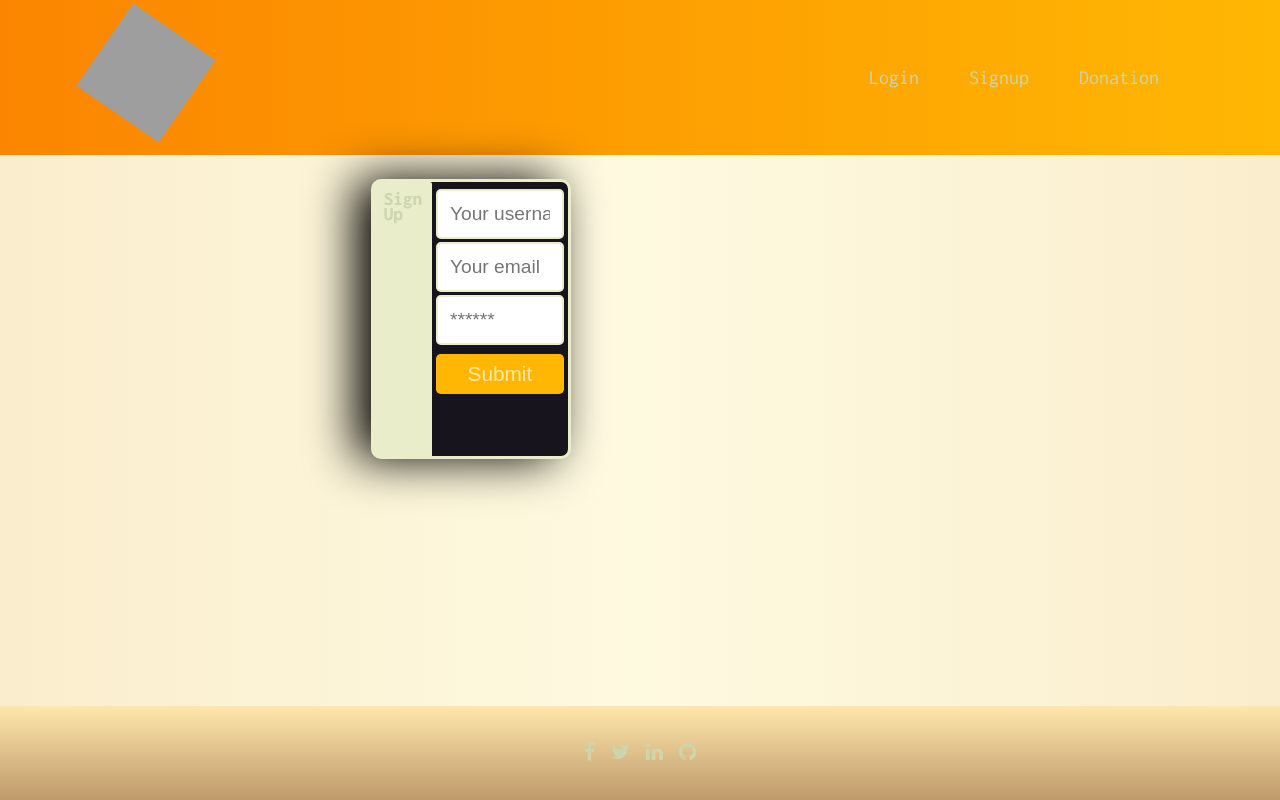
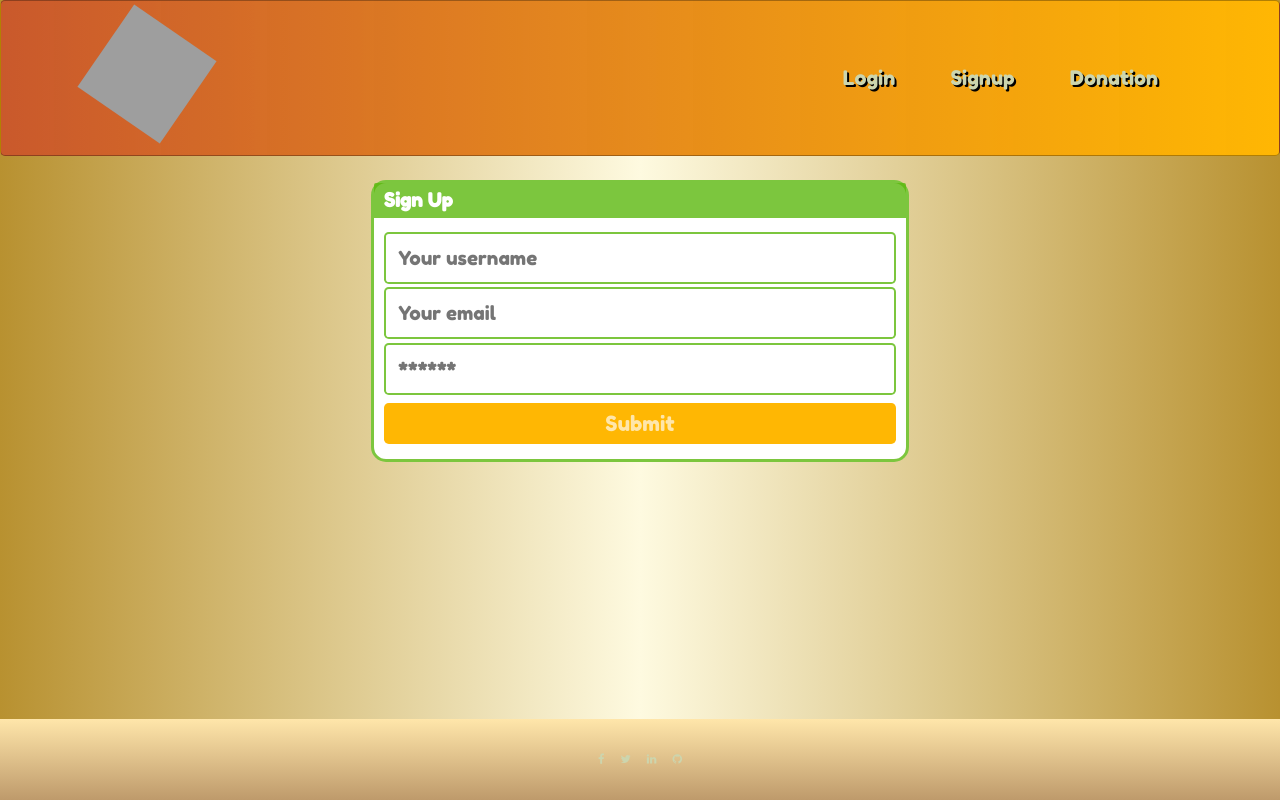
Before and after one commit to Racheldeng1995/UrbanPortfolio, a React (Create React App) app in the folder client/: page /signup in a window 1280 px wide. Built offline with nearby package versions, Linux system fonts and the light colour scheme; grey boxes are pictures that could not be loaded.

Commit message:
login-signup display cganged

```diff
--- a/client/public/index.html
+++ b/client/public/index.html
@@ -1,13 +1,26 @@
 <!DOCTYPE html>
 <html lang="en">
-
   <head>
+    <link
+      href="https://fonts.googleapis.com/css?family=Open+Sans:300i,400"
+      rel="stylesheet"
+    />
     <meta charset="utf-8" />
     <link rel="icon" href="%PUBLIC_URL%/leaf.ico" />
     <meta name="viewport" content="width=device-width, initial-scale=1" />
     <meta name="theme-color" content="#000000" />
-  <meta name="description" content="Web site created using create-react-app" />
+    <meta
+      name="description"
+      content="Web site created using create-react-app"
+    />
     <link rel="apple-touch-icon" href="%PUBLIC_URL%/logo192.png" />
+    <link rel="preconnect" href="https://fonts.googleapis.com" />
+    <link rel="preconnect" href="https://fonts.gstatic.com" crossorigin />
+    <link
+      href="https://fonts.googleapis.com/css2?family=Fredoka+One&display=swap"
+      rel="stylesheet"
+    />
+
     <!--
       manifest.json provides metadata used when your web app is installed on a
       user's mobile device or desktop. See https://developers.google.com/web/fundamentals/web-app-manifest/
@@ -24,8 +37,12 @@
     -->
     <link
       href="https://fonts.googleapis.com/css2?family=Inconsolata:wght@300;400;800&family=Karla:ital,wght@0,700;1,400&display=swap"
-    rel="stylesheet">
-  <link rel="stylesheet" href="https://cdnjs.cloudflare.com/ajax/libs/font-awesome/4.7.0/css/font-awesome.min.css">
+      rel="stylesheet"
+    />
+    <link
+      rel="stylesheet"
+      href="https://cdnjs.cloudflare.com/ajax/libs/font-awesome/4.7.0/css/font-awesome.min.css"
+    />
     <title>Urban Portfolio</title>
   </head>
 
@@ -43,5 +60,4 @@
       To create a production bundle, use `npm run build` or `yarn build`.
     -->
   </body>
-
 </html>
--- a/client/src/components/Header/index.css
+++ b/client/src/components/Header/index.css
@@ -1,3 +1,7 @@
+.header-wrapper {
+  border: 1px solid rgba(0, 0, 0, 0.3);
+  border-radius: 5px;
+}
 .header-img {
   width: 100px;
 }
@@ -23,3 +27,7 @@
     transform: rotate(360deg);
   }
 }
+
+.link {
+  text-shadow: 2px 2px #000000;
+}
--- a/client/src/components/Header/index.js
+++ b/client/src/components/Header/index.js
@@ -11,7 +11,7 @@ const Header = () => {
   };
 
   return (
-    <header className="bg-img-1 mb-4 py-2 flex-row align-center">
+    <header className="header-wrapper bg-img-1 mb-4 py-2 flex-row align-center">
       <div className="container flex-row justify-space-between-lg justify-center align-center">
         <Link to="/">
           <img
@@ -24,16 +24,24 @@ const Header = () => {
         <nav className="text-center">
           {Auth.loggedIn() ? (
             <>
-              <Link to="/profile">Me</Link>
+              <Link to="/profile">
+                <span className="link">Me</span>
+              </Link>
               <a href="/" onClick={logout}>
-                Logout
+                <span className="link"> Logout</span>
               </a>
             </>
           ) : (
             <>
-              <Link to="/login">Login</Link>
-              <Link to="/signup">Signup</Link>
-              <Link to="/">Donation</Link>
+              <Link to="/login">
+                <span className="link"> Login</span>
+              </Link>
+              <Link to="/signup">
+                <span className="link"> Signup</span>
+              </Link>
+              <Link to="/">
+                <span className="link"> Donation</span>
+              </Link>
             </>
           )}
         </nav>
--- a/client/src/index.css
+++ b/client/src/index.css
@@ -2,13 +2,13 @@
   --primary: rgb(190, 154, 107);
   --secondary: rgb(255, 183, 3);
   --tertiary: (251, 241, 234);
-  --quatrinary: rgb(251, 133, 0);
+  --quatrinary: rgba(202, 86, 44, 0.951);
   --light: white;
   --dark: rgb(255, 230, 170);
-  --green: rgb(233, 237, 201);
+  --green: rgba(92, 184, 16, 0.804);
   --dgreen: rgb(204, 213, 174);
-  --camel: rgb(254, 250, 224 );
-  --grey: rgb(250, 237, 205);
+  --camel: rgb(254, 250, 224);
+  --grey: rgb(184, 145, 48);
   --pink: rgb(255, 148, 150);
   --error: rgb(228, 46, 1);
 
@@ -22,6 +22,7 @@
 
 * {
   box-sizing: border-box;
+  font-family: "Fredoka One", cursive;
 }
 
 html,
@@ -32,14 +33,18 @@ body {
 body {
   margin: 0;
   padding: 0;
-  font-family: 'Inconsolata', monospace;
+  font-family: "Inconsolata", monospace;
   font-weight: 400;
   line-height: 1.5;
   font-size: 20px;
   color: var(--dark);
   /* background-color: var(--light); */
-  background-image: linear-gradient(to right, var(--grey),var(--camel), var(--grey));
-
+  background-image: linear-gradient(
+    to right,
+    var(--grey),
+    var(--camel),
+    var(--grey)
+  );
 }
 
 .text-italic {
@@ -177,16 +182,25 @@ nav a:hover {
 }
 
 /* CARDS */
-.card {
+.login-card {
   margin: 0 0 20px 0;
   border: 3px solid var(--green);
   border-radius: var(--border-radius);
+  border-radius: 15px;
+  background-color: var(--light);
+  color: var(--primary);
+}
+.signup-card {
+  margin: 0 0 20px 0;
+  border: 3px solid var(--green);
+  border-radius: var(--border-radius);
+  border-radius: 15px;
   background-color: var(--light);
   color: var(--primary);
 }
 
 .card-header {
-  color: var(--dgreen);
+  color: white;
   margin: 0;
   background-color: var(--green);
   /* background-image: linear-gradient(var(--dgreen), var(--green)); */
@@ -205,7 +219,6 @@ nav a:hover {
 .form-textarea {
   display: block;
   color: var(--primary);
-
 }
 
 .form-label {
@@ -223,13 +236,13 @@ nav a:hover {
   color: var(--primary);
 }
 
-[type='radio']:checked,
-[type='radio']:not(:checked) {
+[type="radio"]:checked,
+[type="radio"]:not(:checked) {
   position: absolute;
   left: -9999px;
 }
-[type='radio']:checked + label,
-[type='radio']:not(:checked) + label {
+[type="radio"]:checked + label,
+[type="radio"]:not(:checked) + label {
   position: relative;
   padding-left: 25px;
   cursor: pointer;
@@ -239,9 +252,9 @@ nav a:hover {
   margin-right: 0.2rem;
 }
 
-[type='radio']:checked + label:before,
-[type='radio']:not(:checked) + label:before {
-  content: '';
+[type="radio"]:checked + label:before,
+[type="radio"]:not(:checked) + label:before {
+  content: "";
   position: absolute;
   left: 0;
   top: 0;
@@ -251,9 +264,9 @@ nav a:hover {
   border-radius: 100%;
   background: #fff;
 }
-[type='radio']:checked + label:after,
-[type='radio']:not(:checked) + label:after {
-  content: '';
+[type="radio"]:checked + label:after,
+[type="radio"]:not(:checked) + label:after {
+  content: "";
   width: 12px;
   height: 12px;
   background-color: var(--secondary);
@@ -265,13 +278,13 @@ nav a:hover {
   transition: all 0.2s ease;
 }
 
-[type='radio']:not(:checked) + label:after {
+[type="radio"]:not(:checked) + label:after {
   opacity: 0;
   -webkit-transform: scale(0);
   transform: scale(0);
 }
 
-[type='radio']:checked + label:after {
+[type="radio"]:checked + label:after {
   opacity: 1;
   -webkit-transform: scale(1);
   transform: scale(1);
@@ -559,30 +572,37 @@ nav a:hover {
 /* Padding - all sides */
 .p-0 {
   padding: 0;
+  font-size: 0.7rem;
 }
 
 .p-1 {
   padding: var(--spacing-one);
+  font-size: 0.7rem;
 }
 
 .p-2 {
   padding: var(--spacing-two);
+  font-size: 0.7rem;
 }
 
 .p-3 {
   padding: var(--spacing-three);
+  font-size: 0.7rem;
 }
 
 .p-4 {
   padding: var(--spacing-four);
+  font-size: 0.7rem;
 }
 
 .p-5 {
   padding: var(--spacing-five);
+  font-size: 0.7rem;
 }
 
 .p-auto {
   padding: auto;
+  font-size: 0.7rem;
 }
 
 /* padding-bottom */
@@ -834,11 +854,15 @@ nav a:hover {
 }
 
 .bg-img-1 {
-    background-image: linear-gradient(to right, var(--quatrinary) , var(--secondary));
+  background-image: linear-gradient(
+    to right,
+    var(--quatrinary),
+    var(--secondary)
+  );
 }
 
 .bg-img-2 {
-  background-image: linear-gradient(to top, var(--primary) , var(--dark));
+  background-image: linear-gradient(to top, var(--primary), var(--dark));
 }
 
 .bg-tertiary {
--- a/client/src/pages/Login.js
+++ b/client/src/pages/Login.js
@@ -1,11 +1,11 @@
-import React, { useState } from 'react';
-import { useMutation } from '@apollo/client';
-import { LOGIN_USER } from '../utils/mutations';
+import React, { useState } from "react";
+import { useMutation } from "@apollo/client";
+import { LOGIN_USER } from "../utils/mutations";
 
-import Auth from '../utils/auth';
+import Auth from "../utils/auth";
 
 const Login = (props) => {
-  const [formState, setFormState] = useState({ email: '', password: '' });
+  const [formState, setFormState] = useState({ email: "", password: "" });
   const [login, { error }] = useMutation(LOGIN_USER);
 
   // update state based on form input changes
@@ -34,17 +34,17 @@ const Login = (props) => {
 
     // clear form values
     setFormState({
-      email: '',
-      password: '',
+      email: "",
+      password: "",
     });
   };
 
   return (
     <main className="flex-row justify-center mb-4">
       <div className="col-12 col-md-6 ">
-        <div className="card">
+        <div className="login-card">
           <h4 className="card-header">Login</h4>
-          <div className="card-body">
+          <div className="login-card-body">
             <form onSubmit={handleFormSubmit}>
               <input
                 className="form-input"
--- a/client/src/pages/Signup.js
+++ b/client/src/pages/Signup.js
@@ -1,14 +1,14 @@
-import React, { useState } from 'react';
-import { useMutation } from '@apollo/client';
-import { ADD_USER } from '../utils/mutations';
+import React, { useState } from "react";
+import { useMutation } from "@apollo/client";
+import { ADD_USER } from "../utils/mutations";
 
-import Auth from '../utils/auth';
+import Auth from "../utils/auth";
 
 const Signup = () => {
   const [formState, setFormState] = useState({
-    username: '',
-    email: '',
-    password: '',
+    username: "",
+    email: "",
+    password: "",
   });
   const [addUser, { error }] = useMutation(ADD_USER);
 
@@ -40,7 +40,7 @@ const Signup = () => {
   return (
     <main className="flex-row justify-center mb-4">
       <div className="col-12 col-md-6">
-        <div className="card">
+        <div className="signup-card">
           <h4 className="card-header">Sign Up</h4>
           <div className="card-body">
             <form onSubmit={handleFormSubmit}>
--- a/client/src/pages/SingleStory.css
+++ b/client/src/pages/SingleStory.css
@@ -11,9 +11,9 @@
   display: flex;
   height: 280px;
   width: 200px;
-  background-color: #17141d;
+  background-color: #3ce0da;
   border-radius: 10px;
-  box-shadow: -1rem 0 3rem #000;
+  box-shadow: -1rem 0 3rem rgba(37, 29, 15, 0.797);
   /*   margin-left: -50px; */
   transition: 0.4s ease-out;
   position: relative;
--- a/client/src/pages/SingleStory.js
+++ b/client/src/pages/SingleStory.js
@@ -36,7 +36,7 @@ const SingleStory = (props) => {
   }
 
   return (
-    <div class="story-container">
+    <div class="story-ontainer">
       <div class="card mb-3">
         <p className="">
           <span style={{ fontWeight: 700 }} className="text-light">
```
Lines whose indentation alone changed are shown as unchanged.
